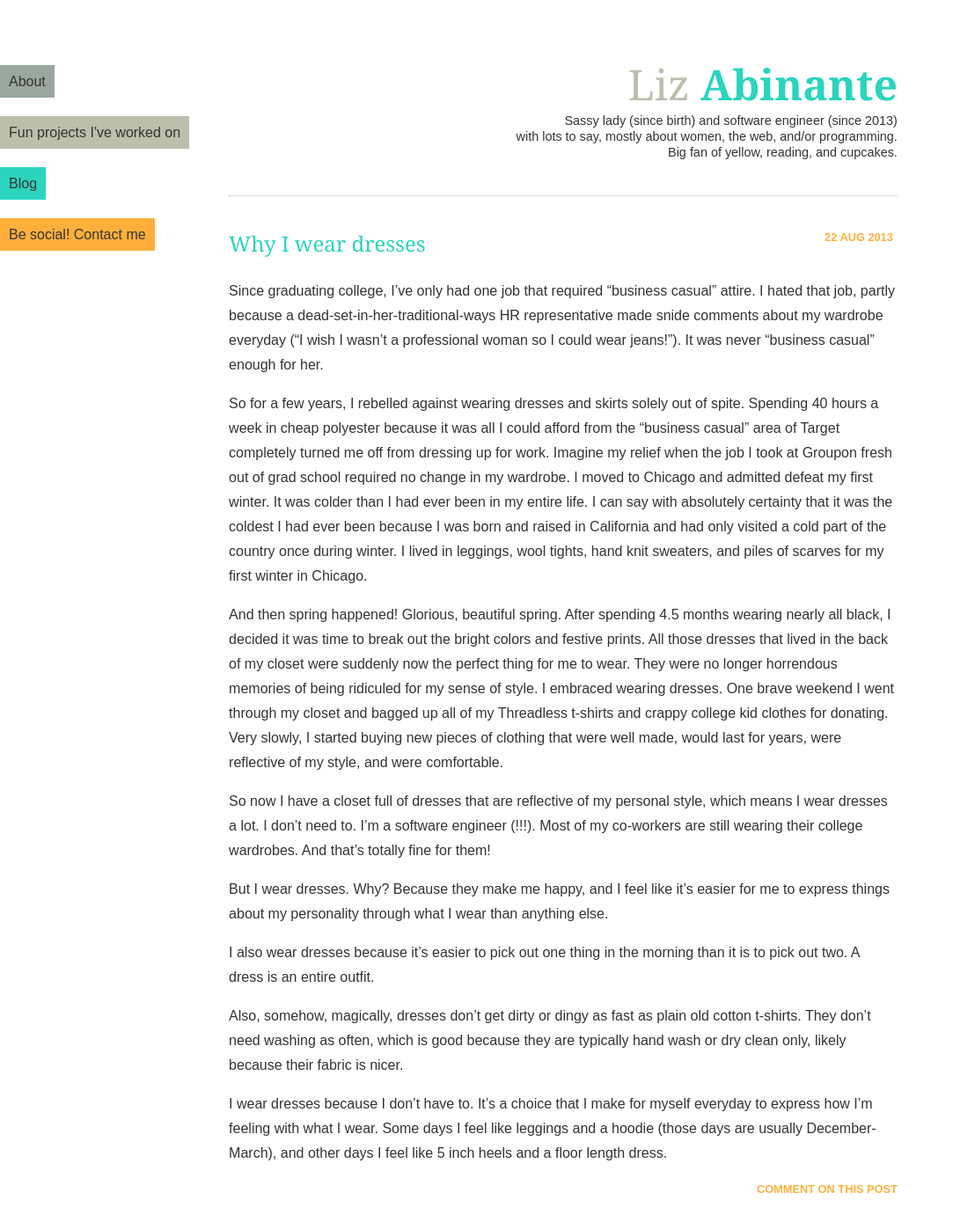
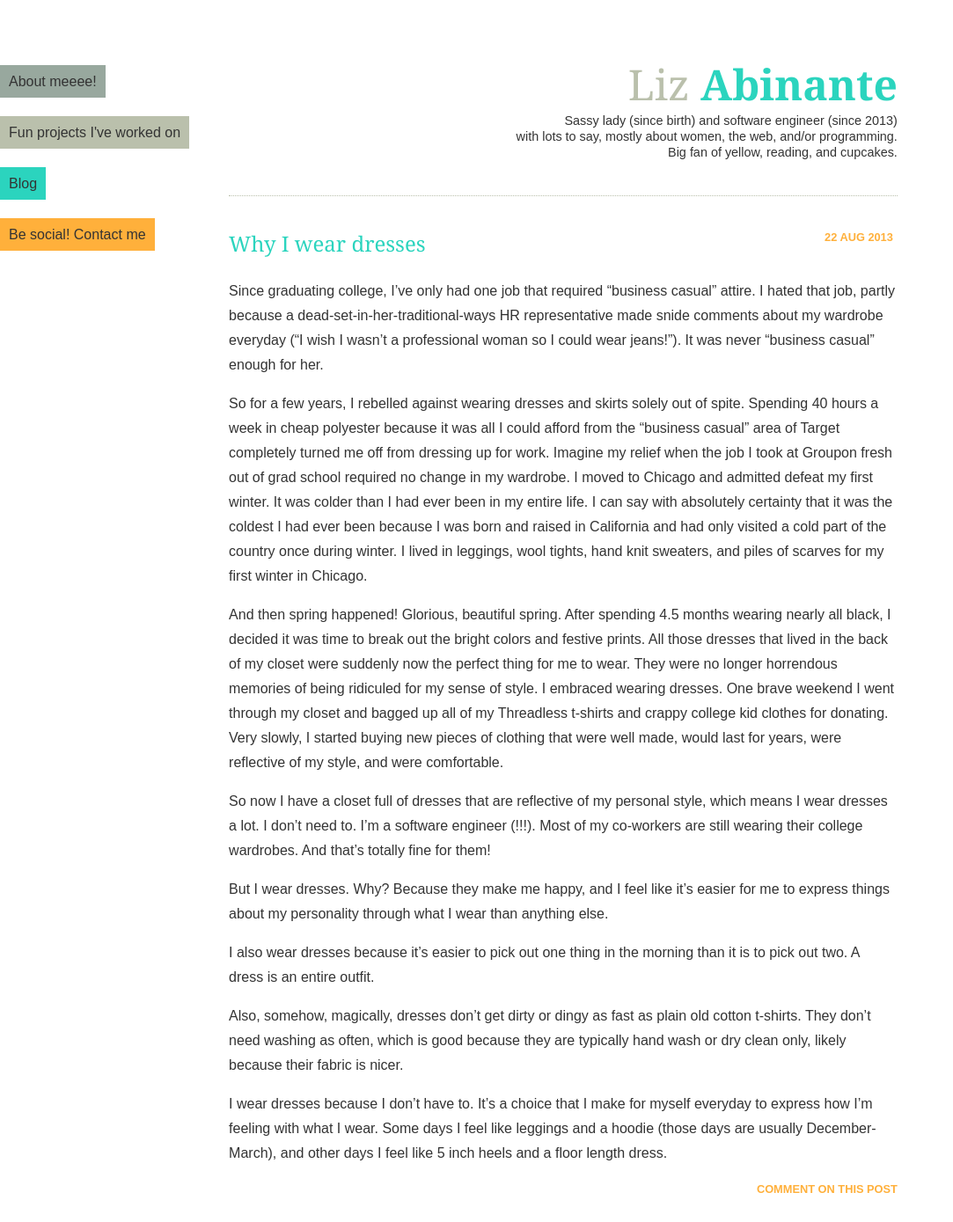
Before and after one commit to slothelle/lizabinante.com, a Jekyll site: the page built from index.html, in a window 1280 px wide. Shown: the whole page at 88% size, without its empty margins (0-1083 px from the left). Built offline with Jekyll 4.4.1, drawn with Linux system fonts in a browser that asks for light colours; nearby versions of some CDN libraries; Markdown is read by kramdown in place of the engine named in the settings; the list of posts is cut into pages by our own code.

Commit message:
made menu for festive

```diff
--- a/_includes/nav.html
+++ b/_includes/nav.html
@@ -1,5 +1,5 @@
 <div class="menu">
-  <p><a href="/about" class="link-neutral-dark">About</a></p>
+  <p><a href="/about" class="link-neutral-dark">About meeee!</a></p>
   <p><a href="/projects" class="link-neutral-light">Fun projects I've worked on</a></p>
   <p><a href="/blog" class="link-bright-main">Blog</a></p>
   <p><a href="/social" class="link-bright-alt">Be social! Contact me</a></p>
```
